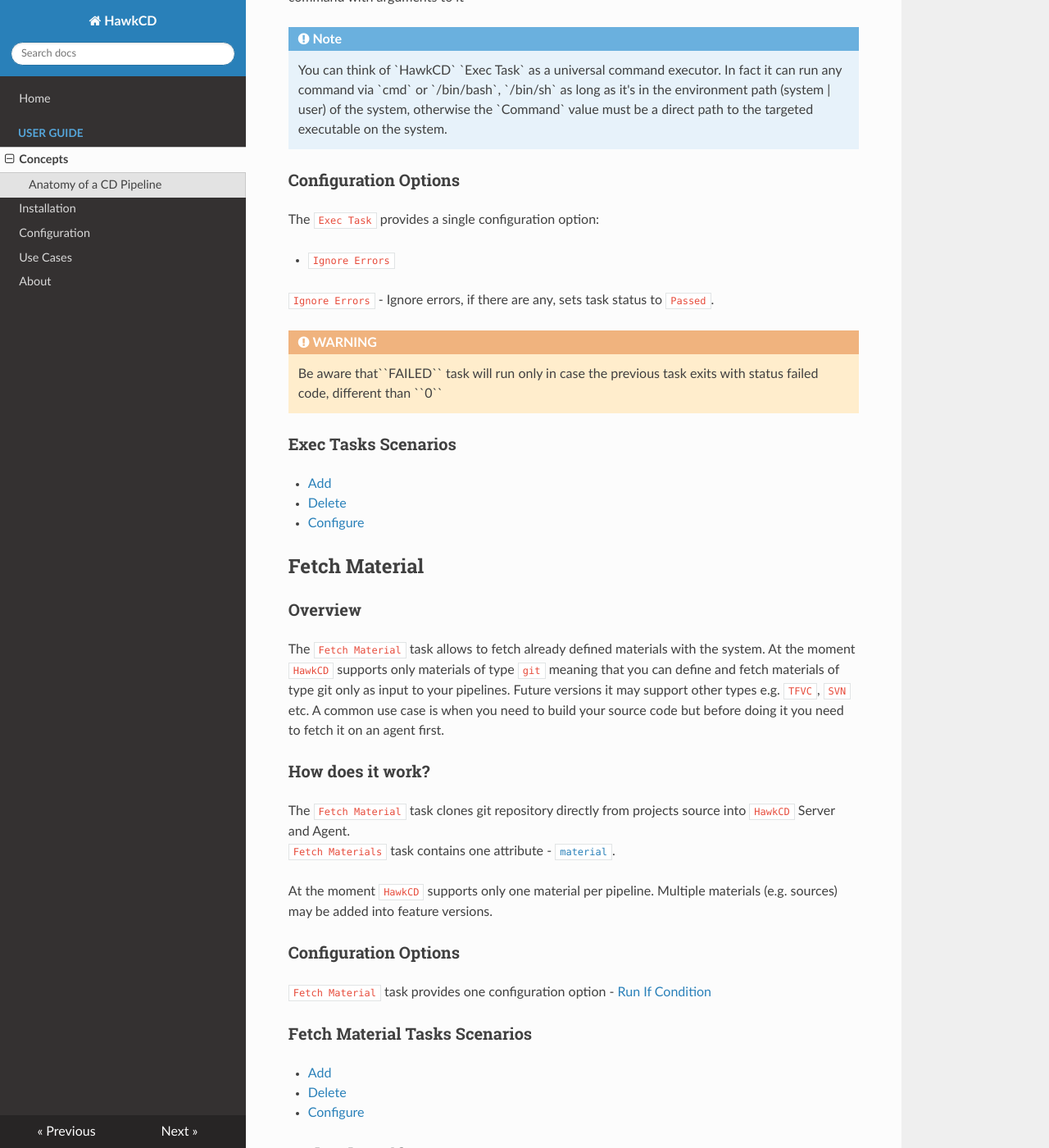
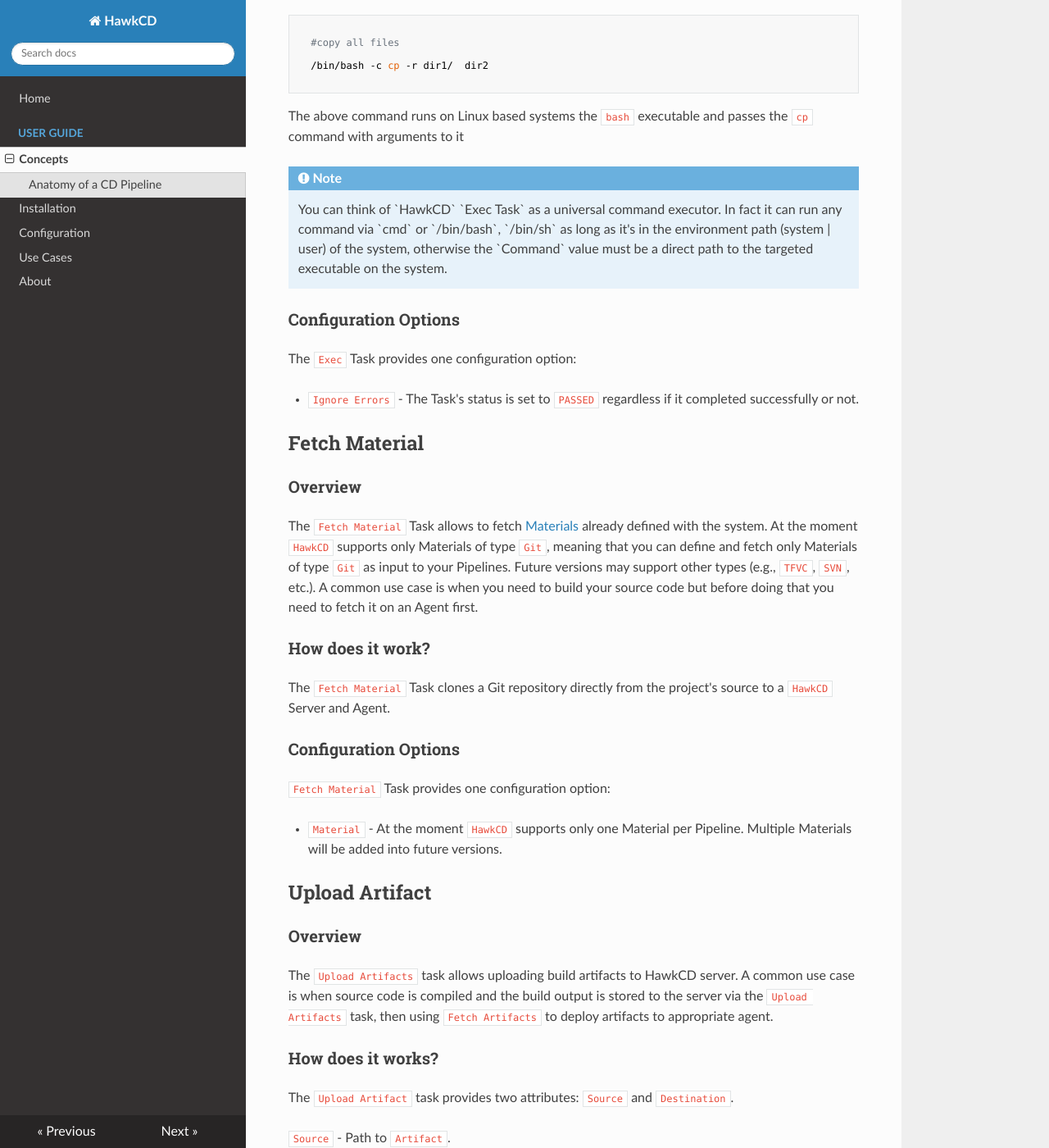
Before and after one commit to rndsolutions/docs.hawkcd.io, an MkDocs documentation site: the page built from docs/concepts/index.md, in a window 1280 px wide and 1400 px high, scrolled down 2713 px. Shown: the whole window at 82% size. Built offline with MkDocs 1.6.1, drawn with Linux system fonts in a browser that asks for light colours; nearby versions of some CDN libraries; old or Windows-style settings are respelled for this version of MkDocs; some of the changed text lies outside the part shown.

Commit message:
Edited the Task section

```diff
--- a/docs/concepts/index.md
+++ b/docs/concepts/index.md
@@ -22,15 +22,21 @@ Task
 --------------
 ### Overview
 
-A Task is an action that is performed on a server/machine or inside a container where a `HawkCD` Agent is installed. Tasks are contained inside Jobs and are always executed in the order added to the Job. `HawkCD` offers four types of Tasks - `Exec`, `Fetch Material`, `Upload Artifact` and `Fetch Artifact`.
+A Task is an action that is performed on a server/machine or inside a container where a `HawkCD` Agent is installed. Tasks are contained inside Jobs and are always executed in the order they have in the Job. `HawkCD` offers four types of Tasks - `Exec`, `Fetch Material`, `Upload Artifact` and `Fetch Artifact`.
 
 ### Configuration Options
 
 All Tasks have a `Run If Condition` option. `Passed` (set by default), `Failed` or `Any` are the selectable choices.
 
 * `Passed` - if selected, the Task will be executed only in case the one before it completed successfully. If the Task is to be executed first the option is ignored.
-* `Failed` - if selected, the Task will be executed only ...
+* `Failed` - if selected, the Task will be executed only if the one before it failed to complete successfully.
 * `Any` - if selected, the Task will be executed regardless of the status of the previous one.
+
+### Task Scenarios
+
+* [Add](/configuration/#add-task)
+* [Configure](/configuration/#configure-task)
+* [Delete](/configuration/#delete-task)
 
 Exec
 --------------
@@ -67,52 +73,28 @@ The above command runs on Linux based systems the `bash` executable and passes t
 
 ### Configuration Options
 
-The `Exec Task` provides a single configuration option:
+The `Exec` Task provides one configuration option:
 
-* ``Ignore Errors ``
-
- ``Ignore Errors`` - Ignore errors, if there are any, sets task status to ``Passed``.
-
- <div class="admonition warning">
- <p class="admonition-title">WARNING</p>
- <p>
- Be aware that``FAILED`` task will run only in case the previous task exits with status failed code, different than ``0``
- </p>
- </div>
-
-### Exec Tasks Scenarios
-
-* [Add ](/configuration/#add-task)
-* [Delete ](/configuration/#delete-task)
-* [Configure](/configuration/#configure-task)
-
+ * ``Ignore Errors`` - The Task's status is set to `PASSED` regardless if it completed successfully or not.
 
 Fetch Material
 ---------------
-
 ###Overview
 
-The ``Fetch Material`` task allows to fetch already defined materials with the system. At the moment ``HawkCD`` supports only materials of type ``git`` meaning that you can define and fetch materials of type git only as input to your pipelines. Future versions it may support other types e.g. ``TFVC``, ``SVN`` etc. A common use case is when you need to build your source code but before doing it you need to fetch it on an agent first.
+The `Fetch Material` Task allows to fetch [Materials](/concepts/#materials) already defined with the system. At the moment `HawkCD` supports only Materials of type `Git`, meaning that you can define and fetch only Materials of type `Git` as input to your Pipelines. Future versions may support other types (e.g., `TFVC`, `SVN`, etc.). A common use case is when you need to build your source code but before doing that you need to fetch it on an Agent first.
 
 ### How does it work?
 
-The ``Fetch Material`` task clones git repository directly from projects source into ``HawkCD`` Server and Agent. <br />
-``Fetch Materials`` task contains one attribute - [``material``](/#materials). <br /> </br >
-At the moment ``HawkCD`` supports only one material per pipeline. Multiple materials (e.g. sources) may be added into feature versions.
+The `Fetch Material` Task clones a Git repository directly from the project's source to a `HawkCD` Server and Agent.
 
 ### Configuration Options
-``Fetch Material`` task provides one configuration option - [Run If Condition](/concepts/#run-if-condition)
 
-### Fetch Material Tasks Scenarios
+``Fetch Material`` Task provides one configuration option:
 
-* [Add ](/configuration/#)
-* [Delete ](/configuration/#)
-* [Configure](/configuration/#)
-
+* `Material` - At the moment `HawkCD` supports only one Material per Pipeline. Multiple Materials will be added into future versions.
 
 Upload Artifact
 ----------------
-
 ### Overview
 The ``Upload Artifacts`` task allows uploading build artifacts to HawkCD server. A common use case is when source code is compiled and the build output is stored to the server via the ``Upload Artifacts`` task, then using ``Fetch Artifacts`` to deploy artifacts to appropriate agent.
 
```
Also changed, not shown: other parts of docs/concepts/index.md (+1 -1 lines).
